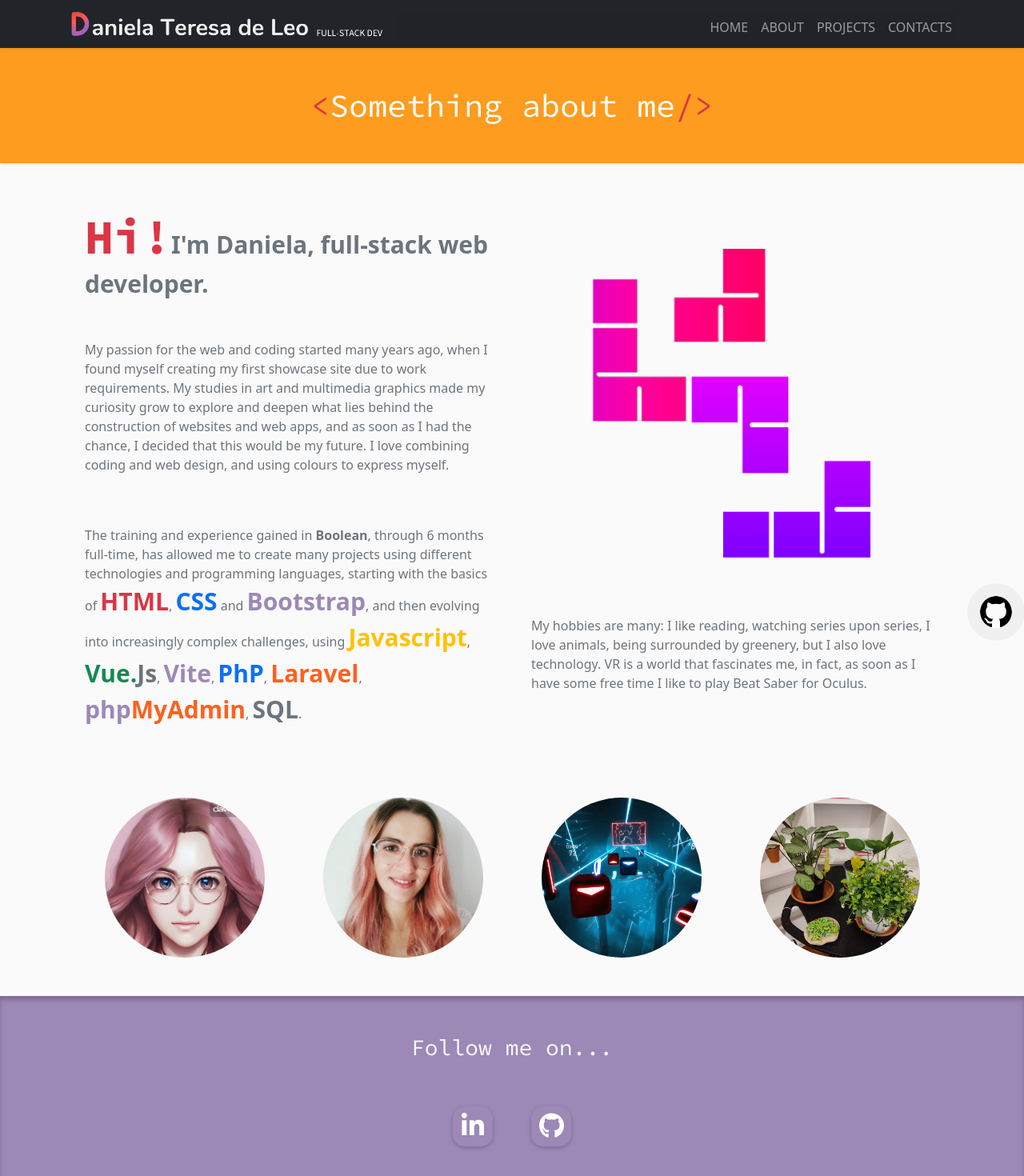
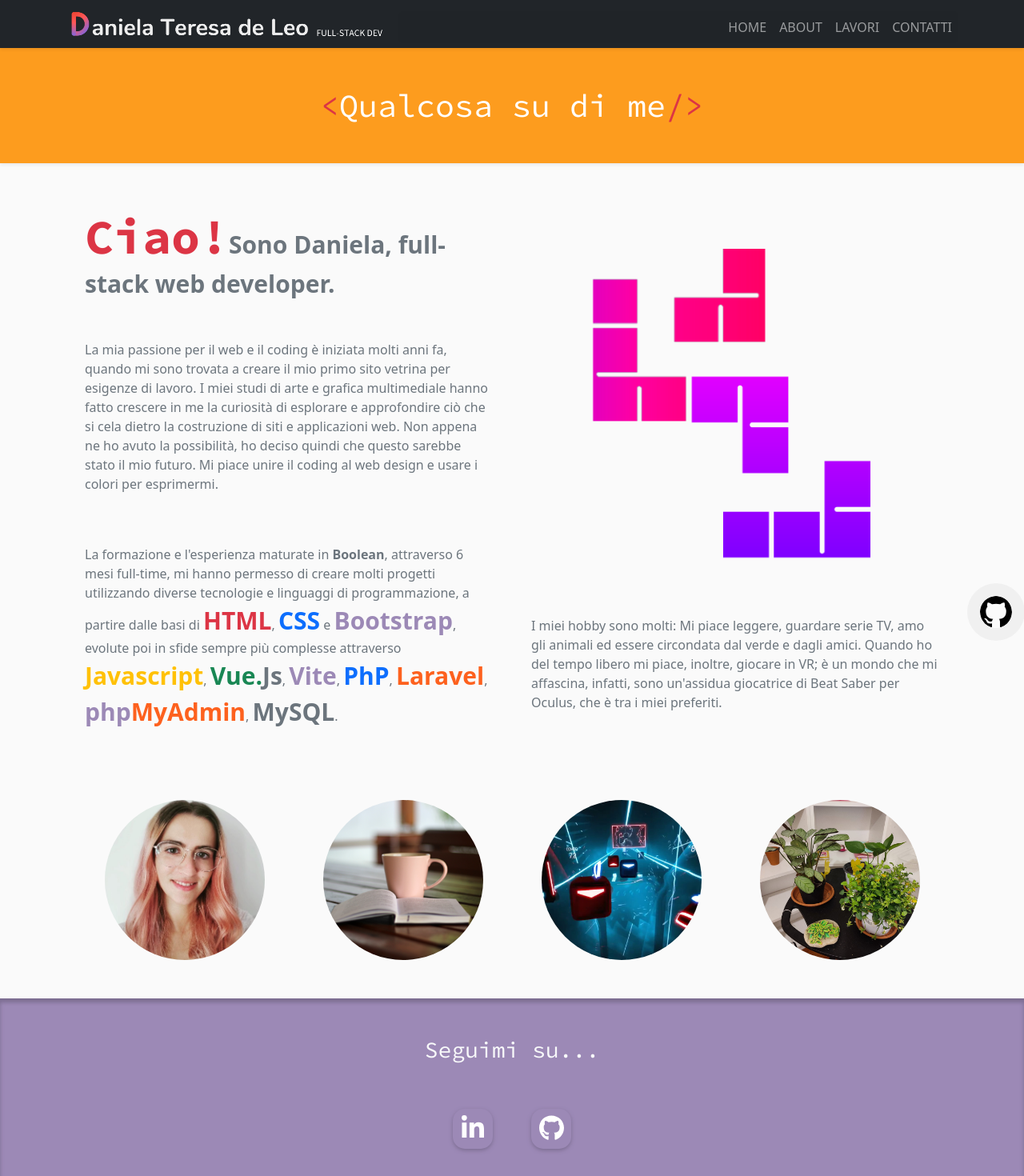
Before and after one commit to Danielateresa/vite-boolfolio, a Vue app: page /about in a window 1280 px wide. Shown: the top 1470 px of the page at 80% size. Built offline with nearby package versions, Linux system fonts and the light colour scheme; a web font is replaced by a local one.

Commit message:
Change language to ITA

```diff
--- a/src/components/AppFooter.vue
+++ b/src/components/AppFooter.vue
@@ -11,7 +11,7 @@ export default {
     <footer class="pb-3">
         <div class="container social py-5">
 
-            <h3 class="text-center text-light">Follow me on...</h3>
+            <h3 class="text-center text-light">Seguimi su...</h3>
             <div class="text-center py-5 d-flex justify-content-center gap-5">
                 <div class="square d-flex align-items-center justify-content-center">
                     <a href="https://www.linkedin.com/in/daniela-teresa-de-leo-5b506122a/" target="_blank">
@@ -26,7 +26,7 @@ export default {
 
             </div>
 
-            <p class="w-75 m-auto text-center fs-4">Follow me on my Linkedin and GitHub accounts</p>
+            <p class="w-75 m-auto text-center fs-4">Per saperne di più segui i miei profili Linkedin e GitHub.</p>
         </div>
         <div class="container bottom_footer text-center">
             <hr class="text-white">
--- a/src/components/AppNav.vue
+++ b/src/components/AppNav.vue
@@ -20,7 +20,7 @@ export default {
             <div class="collapse navbar-collapse bg-dark bg-opacity-50 rounded mt-2" id="collapsibleNavId">
                 <ul class="navbar-nav text-uppercase text-end ms-auto mt-lg-0">
                     <li class="nav-item">
-                        <router-link class="nav-link" :to="{ name: 'home' }" aria-current="page">Home <span
+                        <router-link class="nav-link" :to="{ name: 'home' }" aria-current="page">Home<span
                                 class="visually-hidden">(current)</span></router-link>
                     </li>
 
@@ -28,10 +28,10 @@ export default {
                         <router-link class="nav-link" :to="{ name: 'about' }">About</router-link>
                     </li>
                     <li class="nav-item">
-                        <router-link class="nav-link" :to="{ name: 'projects' }">Projects</router-link>
+                        <router-link class="nav-link" :to="{ name: 'projects' }">Lavori</router-link>
                     </li>
                     <li class="nav-item">
-                        <router-link class="nav-link" :to="{ name: 'contacts' }">Contacts</router-link>
+                        <router-link class="nav-link" :to="{ name: 'contacts' }">Contatti</router-link>
                     </li>
                 </ul>
             </div>
--- a/src/views/AboutView.vue
+++ b/src/views/AboutView.vue
@@ -12,64 +12,64 @@ export default {
 </script>
 
 <template>
-    <h1 class="text-center shadow-sm py-5"><span class="text-danger">&#60;</span>Something about me<span
+    <h1 class="text-center shadow-sm py-5"><span class="text-danger">&#60;</span>Qualcosa su di me<span
             class="text-danger">/&#62;</span></h1>
 
     <div class="container py-5">
         <div class="row row-cols-1 row-cols-md-2 gx-5 text-muted">
             <div class="col">
                 <div class="heading">
-                    <h2 class="d-inline text-danger fw-bold">Hi!</h2>
-                    <p class="d-inline"><span class="fw-bold text-muted">I'm Daniela, full-stack web
+                    <h2 class="d-inline text-danger fw-bold">Ciao!</h2>
+                    <p class="d-inline"><span class="fw-bold text-muted">Sono Daniela, full-stack web
                             developer.</span></p>
                 </div>
 
-                <p class="py-5">My passion for the web and coding started many years ago, when I found myself creating
-                    my first
-                    showcase site due to work requirements.
-                    My studies in art and multimedia graphics made my curiosity grow to explore and deepen what lies
-                    behind the construction of websites and web apps, and as soon as I had the chance, I decided that
-                    this would be my future.
-                    I love combining coding and web design, and using colours to express myself.
+                <p class="py-5">La mia passione per il web e il coding è iniziata molti anni fa, quando mi sono trovata
+                    a creare il mio primo sito vetrina per esigenze di lavoro.
+                    I miei studi di arte e grafica multimediale hanno fatto crescere in me la curiosità di esplorare e
+                    approfondire ciò che si cela dietro la costruzione di siti e applicazioni web.
+                    Non appena ne ho avuto la possibilità, ho deciso quindi che questo sarebbe stato il mio futuro.
+                    Mi piace unire il coding al web design e usare i colori per esprimermi.
+
                 </p>
                 <p>
-                    The training and experience gained in <span class="fw-bold fs-6">Boolean</span>, through 6 months
-                    full-time, has allowed
-                    me to create
-                    many projects using different technologies and programming languages, starting with the basics of
-                    <span class="fw-bold text-danger">HTML</span>, <span class="fw-bold text-primary">CSS</span> and
-                    <span class="fw-bold text-violet">Bootstrap</span>, and then evolving into increasingly complex
-                    challenges,
-                    using
+                    La formazione e l'esperienza maturate in <span class="fw-bold fs-6">Boolean</span>, attraverso 6
+                    mesi
+                    full-time, mi hanno permesso di creare molti progetti utilizzando diverse tecnologie e linguaggi di
+                    programmazione, a partire dalle basi di
+                    <span class="fw-bold text-danger">HTML</span>, <span class="fw-bold text-primary">CSS</span> e
+                    <span class="fw-bold text-violet">Bootstrap</span>, evolute poi in sfide sempre più complesse
+                    attraverso
                     <span class="fw-bold text-warning">Javascript</span>,
                     <span class="fw-bold text-success">Vue.</span><span class="fw-bold text-muted">Js</span>, <span
                         class="fw-bold text-violet">Vite</span>,
                     <span class="fw-bold text-primary">PhP</span>, <span class="fw-bold text-orange">Laravel</span>,
                     <span class="fw-bold text-violet">php</span><span class="fw-bold text-orange">MyAdmin</span>,
-                    <span class="fw-bold text-muted">SQL</span>.
+                    <span class="fw-bold text-muted">MySQL</span>.
                 </p>
             </div>
             <div class="col">
                 <img class="img-fluid d-block" src="../../public/img/tetris.png" alt="avatar">
-                <p>My hobbies are many: I like reading, watching series upon series, I love animals, being surrounded
-                    by greenery, but I also love technology.
-                    VR is a world that fascinates me, in fact, as soon as I have some free time I like to play Beat
-                    Saber for Oculus.</p>
+                <p>I miei hobby sono molti: Mi piace leggere, guardare serie TV, amo gli animali ed essere circondata
+                    dal verde e dagli amici.
+                    Quando ho del tempo libero mi piace, inoltre, giocare in VR; è un mondo che mi affascina, infatti,
+                    sono un'assidua giocatrice di Beat
+                    Saber per Oculus, che è tra i miei preferiti.</p>
             </div>
         </div>
         <div class="container w-100">
             <div class="row row-cols-2 row-cols-md-2 row-cols-lg-4 pt-4 g-5">
                 <div class="col position-relative">
                     <div class="frame">
-                        <img class="img-fluid rounded_img mx-auto d-block" src="../../public/img/ai.jpg" alt="avatar">
-                        <small class="img_desc">my avatar</small>
+                        <img class="img-fluid rounded_img square mx-auto d-block"
+                            src="../../public/img/immagineprofilo.jpeg" alt="rounded_img">
+                        <small class="img_desc">that's me</small>
                     </div>
                 </div>
                 <div class="col position-relative">
                     <div class="frame">
-                        <img class="img-fluid rounded_img square mx-auto d-block"
-                            src="../../public/img/immagineprofilo.jpeg" alt="rounded_img">
-                        <small class="img_desc">that's me</small>
+                        <img class="img-fluid rounded_img mx-auto d-block" src="../../public/img/book.png" alt="book">
+                        <small class="img_desc">book lover</small>
                     </div>
                 </div>
                 <div class="col position-relative">
--- a/src/views/ContactsView.vue
+++ b/src/views/ContactsView.vue
@@ -63,13 +63,14 @@ export default {
 
 <template>
 
-    <h1 class="text-center shadow-sm py-5"><span class="text-danger">&#60;</span>Contact me<span
+    <h1 class="text-center shadow-sm py-5"><span class="text-danger">&#60;</span>Contatti<span
             class="text-danger">/&#62;</span></h1>
     <div class="container pt-5">
 
-        <p class="pt-3 text-center">If you have any questions, curiosity, or are interested in working with me, please
-            contact me, I
-            will respond as soon as possible.</p>
+        <p class="pt-3 text-center">Per qualsiasi domanda, curiosità sul mio lavoro, o se sei interessato a lavorare con
+            me, contattami pure.
+            Risponderò al più presto.
+        </p>
 
         <div class="container content py-5">
 
@@ -79,19 +80,19 @@ export default {
 
             <form @submit.prevent="sendForm()">
                 <div class="mb-3">
-                    <label for="" class="form-label">Name</label>
+                    <label for="" class="form-label">Nome</label>
                     <input type="text" name="" id="" v-model="name" class="form-control" placeholder=""
                         aria-describedby="NameHelper">
                     <p v-for="(error) in errors.name" class="text-danger">{{ error }}</p>
-                    <small id="NameHelper" class="text-muted">Add your name</small>
+                    <small id="NameHelper" class="text-muted">Il tuo nome</small>
                 </div>
 
                 <div class="mb-3">
-                    <label for="" class="form-label">Surname</label>
+                    <label for="" class="form-label">Cognome</label>
                     <input type="text" name="" id="" v-model="surname" class="form-control" placeholder=""
                         aria-describedby="SurnameHelper">
                     <p v-for="(error) in errors.surname" class="text-danger">{{ error }}</p>
-                    <small id="SurnameHelper" class="text-muted">Add your surname</small>
+                    <small id="SurnameHelper" class="text-muted">Il tuo cognome</small>
                 </div>
 
                 <div class="mb-3">
@@ -99,11 +100,11 @@ export default {
                     <input type="email" name="" id="" v-model="email" class="form-control" placeholder=""
                         aria-describedby="emailHelper">
                     <p v-for="(error) in errors.email" class="text-danger">{{ error }}</p>
-                    <small id="emailHelper" class="text-muted">Add your email</small>
+                    <small id="emailHelper" class="text-muted">La tua email</small>
                 </div>
 
                 <div class="mb-3">
-                    <label for="" class="form-label">Message</label>
+                    <label for="" class="form-label">Messaggio</label>
                     <textarea class="form-control" name="" id="" v-model="message" rows="4"></textarea>
                     <p v-for="(error) in errors.message" class="text-danger">{{ error }}</p>
                 </div>
--- a/src/views/HomeView.vue
+++ b/src/views/HomeView.vue
@@ -15,7 +15,7 @@ export default {
 
 <template>
 
-    <h1 class="text-center shadow-sm py-5 mb-0"><span class="text-danger">&#60;</span>Hi! I'm Daniela, web
+    <h1 class="text-center shadow-sm py-5 mb-0"><span class="text-danger">&#60;</span>Ciao! Sono Daniela, web
         developer<span class="text-danger">/&#62;</span></h1>
 
 
--- a/src/views/ProjectsView.vue
+++ b/src/views/ProjectsView.vue
@@ -15,7 +15,7 @@ export default {
 
 <template>
     <div>
-        <h1 class="text-center shadow-sm py-5"><span class="text-danger">&#60;</span>My projects<span
+        <h1 class="text-center shadow-sm py-5"><span class="text-danger">&#60;</span>I miei progetti web<span
                 class="text-danger">/&#62;</span></h1>
     </div>
 
```
Also changed, not shown: src/components/AppCarousel.vue (+21 -16 lines), src/components/ProjectCard.vue (+6 -7 lines), src/views/SingleProjectView.vue (+10 -8 lines), public/img/ai.jpg (deleted), public/img/book.png (added).
